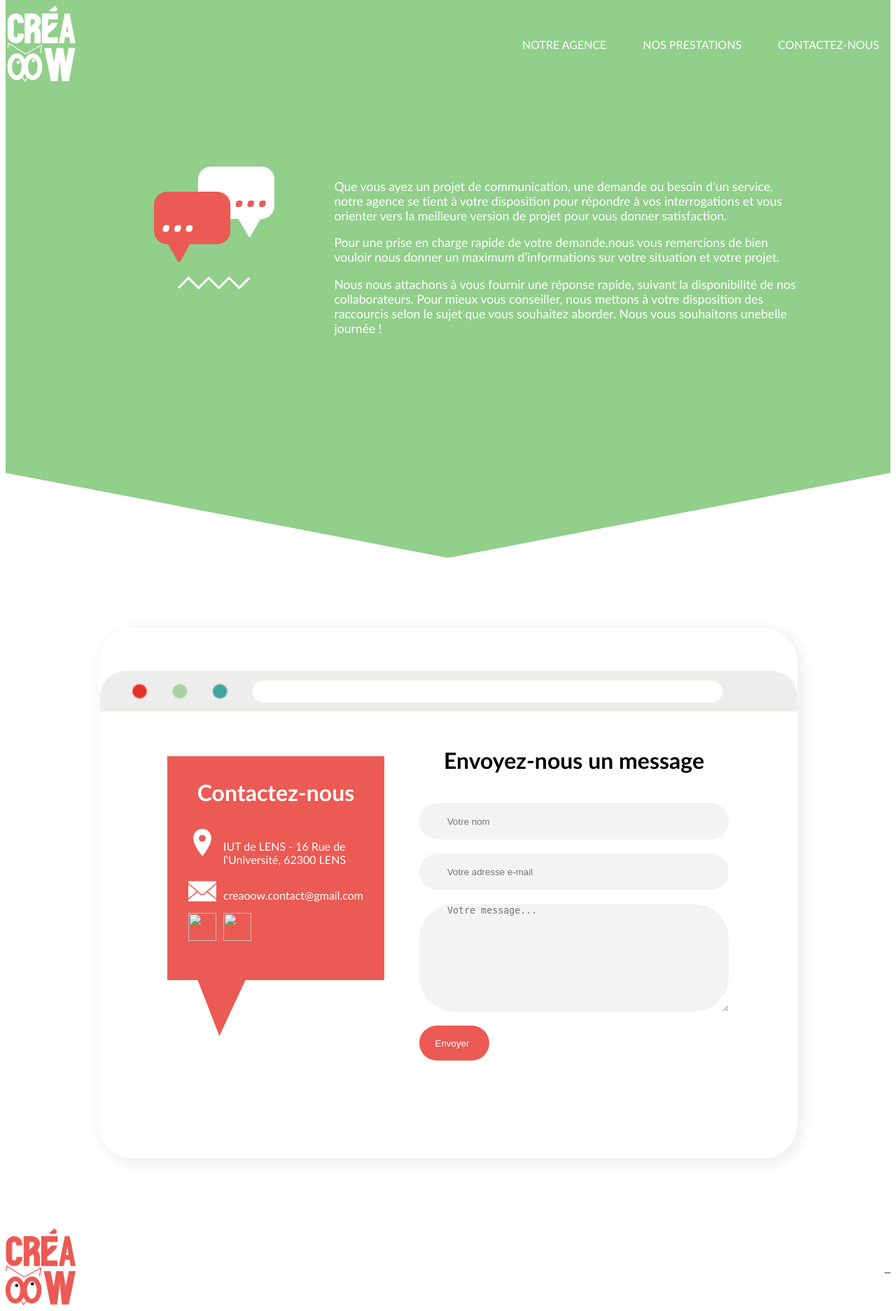
After one commit to CoralyM/creaoow, a PHP site: page /contact.php in a window 1280 px wide. The commit adds this page. Shown: the whole page at 70% size. Run offline with PHP 8.4, Linux system fonts and the light colour scheme; some libraries are stand-ins or nearby versions.

Commit message:
homepage et contact

```diff
--- /dev/null
+++ b/contact.php
@@ -0,0 +1,52 @@
+<?php
+    include 'partials/header.html';
+?>
+
+<section class='contact_banner'>
+    <div class='container contact_banner_elements'>
+        <div class='contact_banner_img'>
+            <img src='images/picto-message.png'>
+            <svg xmlns="http://www.w3.org/2000/svg" width="103.445" height="18.805" viewBox="0 0 103.445 18.805">
+                <path id="Tracé_676" data-name="Tracé 676" d="M4750.45,1200.881l14.042-14.544,14.544,14.544,14.544-14.544,14.544,14.544,14.544-14.544,14.544,14.544,14.543-14.544" transform="translate(-4749.371 -1184.198)" fill="none" stroke="#fff" stroke-width="3"/>
+            </svg>
+        </div>
+        <div class='contact_banner_txt'>
+            <p>Que vous ayez un projet de communication, une demande ou besoin d’un service, notre agence se tient à votre disposition pour répondre à vos interrogations et vous orienter vers la meilleure version de projet pour vous donner satisfaction.</p>
+            <p>Pour une prise en charge rapide de votre demande,nous vous remercions de bien vouloir nous donner un maximum d’informations sur votre situation et votre projet.</p>
+            <p>Nous nous attachons à vous fournir une réponse rapide, suivant la disponibilité de nos collaborateurs. Pour mieux vous conseiller, nous mettons à votre disposition des raccourcis selon le sujet que vous souhaitez aborder. Nous vous souhaitons unebelle journée !</p>
+        </div>
+    </div>
+</section>
+
+<section class='contact_form container'>
+    <div class='contact_elements'>
+        <div class='contact_text'>
+            <h3>Contactez-nous</h3>
+            <div>
+                <img src='images/marqueur.png'>
+                <p>IUT de LENS - 16 Rue de l'Université, 62300 LENS</p>
+            </div>
+            <div>
+                <img src='images/mail.png'>
+                <p>creaoow.contact@gmail.com</p>
+            </div>
+            <div>
+                <img src=''>
+                <img src=''>
+            </div>
+        </div>
+        <div class='contact_inputs'>
+            <h3>Envoyez-nous un message</h3>
+            <form>
+                <input type='text' placeholder='Votre nom'/>
+                <input type='email' placeholder='Votre adresse e-mail'/>
+                <textarea placeholder='Votre message...'></textarea>
+                <input type='submit' value='Envoyer'/>
+            </form>
+        </div>
+    </div>
+</section>
+
+<?php
+    include 'partials/footer.html';
+?>
--- a/css/style.css
+++ b/css/style.css
@@ -6,6 +6,12 @@
 @font-face {
     font-family: "Calibri_Bold_Italic";
     src: url("/fonts/Calibri_Bold_Italic.ttf") format("ttf"),
+}
+
+.appear {
+    opacity: 0;
+    position: relative;
+    top: 100px;
 }
 
 .container {
@@ -18,8 +24,21 @@ body {
 }
 
 .logo {
-    width: 8%;
+    width: 100px;
+    height: 110px;
+    background-image: url(../images/logo_anime.png);
+    background-size: cover;
+    background-repeat: no-repeat;
 }
+
+.logo_top {
+    background-position: top;
+}
+
+.logo_bottom {
+    background-position: bottom;
+}
+
 
 header {
     display: flex;
@@ -40,8 +59,44 @@ header .menu ul li {
 }
 
 header .menu ul li a {
+    text-transform: uppercase;
+    color: white;
     text-decoration: none;
-    color: white;
+    position: relative;
+    display: block;
+}
+
+header .menu ul li a:before,
+header .menu ul li a:after {
+    content: '';
+    border-bottom: solid 1px white;
+    position: absolute;
+    bottom: 0;
+    width: 0;
+}
+
+header .menu ul li a:before {
+    left: 0;
+}
+
+header .menu ul li a:after {
+    right: 0;
+}
+
+header .menu ul li a:hover:before,
+header .menu ul li a:hover:after {
+    width: 50%;
+}
+
+header .menu ul li a:before,
+header .menu ul li a:after {
+    -webkit-transition: all 0.2s ease;
+    transition: all 0.2s ease;
+}
+
+header .menu ul li a {
+    display: inline-block;
+    margin: 1em;
 }
 
 .banner {
@@ -50,6 +105,7 @@ header .menu ul li a {
     padding-top: 250px;
     padding-bottom: 200px;
     clip-path: polygon(50% 0%, 100% 0, 100% 35%, 100% 85%, 50% 100%, 0 85%, 0% 35%, 0 0);
+    overflow: hidden;
 }
 
 .banner a {
@@ -59,6 +115,16 @@ header .menu ul li a {
     text-decoration: none;
     border-radius: 25px;
     font-size: 1.4rem;
+}
+
+.banner a {
+    -webkit-transition: box-shadow 300ms ease-in-out, color 300ms ease-in-out;
+    transition: box-shadow 300ms ease-in-out, color 300ms ease-in-out;
+}
+
+.banner a:hover {
+    box-shadow: 0 0 40px 40px #e74c3c inset;
+    color: white;
 }
 
 .banner-elements {
@@ -140,7 +206,7 @@ header .menu ul li a {
 }
 
 .valeurs div:nth-child(2) {
-    background-color: #A6D9A1;
+    background-color: #91CF8B;
 }
 
 .valeurs div:nth-child(3) {
--- /dev/null
+++ b/css/style_contact.css
@@ -0,0 +1,124 @@
+.contact_banner {
+    background-color: #91CF8B;
+    margin-top: -150px;
+    padding-top: 250px;
+    padding-bottom: 300px;
+    clip-path: polygon(50% 0%, 100% 0, 100% 35%, 100% 85%, 50% 100%, 0 85%, 0% 35%, 0 0);
+    overflow: hidden;
+}
+
+.contact_banner_elements {
+    display: flex;
+    width: 80%;
+    color: white;
+    font-size: 1.1rem;
+}
+
+.contact_banner_elements img {
+    width: 50%;
+    margin: 0 auto;
+}
+
+.contact_banner_img {
+    display: flex;
+    flex-direction: column;
+}
+
+.contact_banner_img svg {
+    margin: 0 auto;
+    padding-top: 20px;
+}
+
+.contact_text {
+    clip-path: polygon(50% 0%, 100% 0, 100% 35%, 100% 80%, 36% 80%, 24% 100%, 14% 80%, 0 80%, 0% 35%, 0 0);
+    background-color: #EB5A53;
+    color: white;
+    height: 400px;
+    width: 40%;
+}
+
+.contact_text h3 {
+    font-size: 2rem;
+    text-align: center;
+}
+
+.contact_form {
+    background-image: url(../images/fenetre.png);
+    background-repeat: no-repeat;
+    background-size: contain;
+    background-position: center;
+    padding: 38px 0 30px 0;
+    box-shadow: 5px 5px 15px 5px rgba(0, 0, 0, 0.06);
+    border-radius: 50px;
+    width: 79%;
+    margin-top: 100px;
+}
+
+.contact_elements {
+    display: flex;
+    flex-direction: row;
+    width: 80%;
+    margin: 0 auto;
+    padding-top: 100px;
+    padding-bottom: 100px;
+    align-items: center;
+    justify-content: center;
+}
+
+.contact_text div {
+    display: flex;
+    padding: 0 30px 0 30px;
+}
+
+.contact_text div img {
+    width: 40px;
+    height: 40px;
+    padding-right: 10px;
+}
+
+.contact_inputs {
+    padding-left: 50px;
+}
+
+.contact_inputs form {
+    display: flex;
+    flex-direction: column;
+    width: 50%;
+}
+
+.contact_inputs input {
+    background-color: rgba(243, 243, 243);
+    color: black;
+    border: none;
+    border-radius: 50px;
+    height: 50px;
+    padding-left: 40px;
+    width: 400px;
+    margin-top: 10px;
+    margin-bottom: 10px;
+}
+
+.contact_inputs textarea {
+    background-color: rgba(243, 243, 243);
+    color: black;
+    border: none;
+    border-radius: 50px;
+    height: 150px;
+    padding-left: 40px;
+    width: 400px;
+    margin-top: 10px;
+    margin-bottom: 10px;
+}
+
+.contact_inputs input[type=submit] {
+    width: 100px;
+    background-color: #EB5A53;
+    color: white;
+    padding-left: 0;
+    cursor: pointer;
+}
+
+.contact_inputs h3 {
+    font-size: 2rem;
+    text-align: center;
+}
--- /dev/null
+++ b/js/script.js
@@ -0,0 +1,48 @@
+gsap.registerPlugin(ScrollTrigger);
+
+var intervalId = window.setInterval(function(){
+    $(document).ready(function(){
+        $('.logo_top').css('background-position', '3px -110.5px');
+        var delayInMilliseconds = 500; //1 second
+        setTimeout(function() {
+            $('.logo_top').css('background-position', '0px 0px');
+        }, delayInMilliseconds);
+    });
+}, 10000);
+
+$(window).scroll(function(){
+    var scrolledFromTop = $(window).scrollTop() + $(window).height();
+    $(".appear").each(function(){
+      var distanceFromTop = $(this).offset().top;
+      if(scrolledFromTop >= distanceFromTop+100){
+        var delaiAnim = $(this).data("delai");
+        $(this).delay(delaiAnim).animate({
+          top:0,
+          opacity:1
+        });
+      }
+    });
+  });
+
+  gsap.from("#txt_banner", {
+    scrollTrigger: "#txt_banner", // start the animation when ".box" enters the viewport (once)
+    x: -1000
+  });
+
+  gsap.to("#txt_banner", {
+    scrollTrigger: "#txt_banner", // start the animation when ".box" enters the viewport (once)
+    x: this,
+    duration: 1.5,
+  });
+
+  gsap.from("#img_banner", {
+    scrollTrigger: "#img_banner", // start the animation when ".box" enters the viewport (once)
+    opacity: 0
+  });
+
+  gsap.to("#img_banner", {
+    scrollTrigger: "#img_banner", // start the animation when ".box" enters the viewport (once)
+    opacity: 1,
+    duration: 1.5,
+    delay: 1.5
+  });
--- a/partials/footer.html
+++ b/partials/footer.html
@@ -7,4 +7,8 @@
         </div>
     </footer>
 </body>
+<script type="text/javascript" src="http://ajax.googleapis.com/ajax/libs/jquery/1.9.1/jquery.min.js"></script>
+<script src="https://cdnjs.cloudflare.com/ajax/libs/gsap/3.9.1/gsap.min.js"></script>
+<script src="https://cdnjs.cloudflare.com/ajax/libs/gsap/3.9.1/ScrollTrigger.min.js"></script>
+<script type="text/javascript" src="js/script.js"></script>
 </html>
--- a/partials/header.html
+++ b/partials/header.html
@@ -4,15 +4,16 @@
   <meta charset="utf-8">
   <title>Créaoow</title>
   <link rel="stylesheet" href="css/style.css">
+  <link rel="stylesheet" href="css/style_contact.css">
 </head>
 <body>
     <header class='container'>
-        <img src='images/logo.png' loading='lazy' class='logo'>
+        <div class='logo logo_top'></div>
         <nav class='menu'>
             <ul>
-                <li> <a href=''> Notre agence </a> </li>
+                <li> <a href='index.php'> Notre agence </a> </li>
                 <li> <a href='prestations.php'> Nos prestations </a> </li>
-                <li> <a href=''> Contactez-nous </a> </li>
+                <li> <a href='contact.php'> Contactez-nous </a> </li>
             </ul>
         </nav>
     </header>
```
Also changed, not shown: index.php (+4 -4 lines), images/fenetre.png (added), images/logo_anime.png, images/mail.png (added), images/marqueur.png (added), images/picto-message.png (added).
